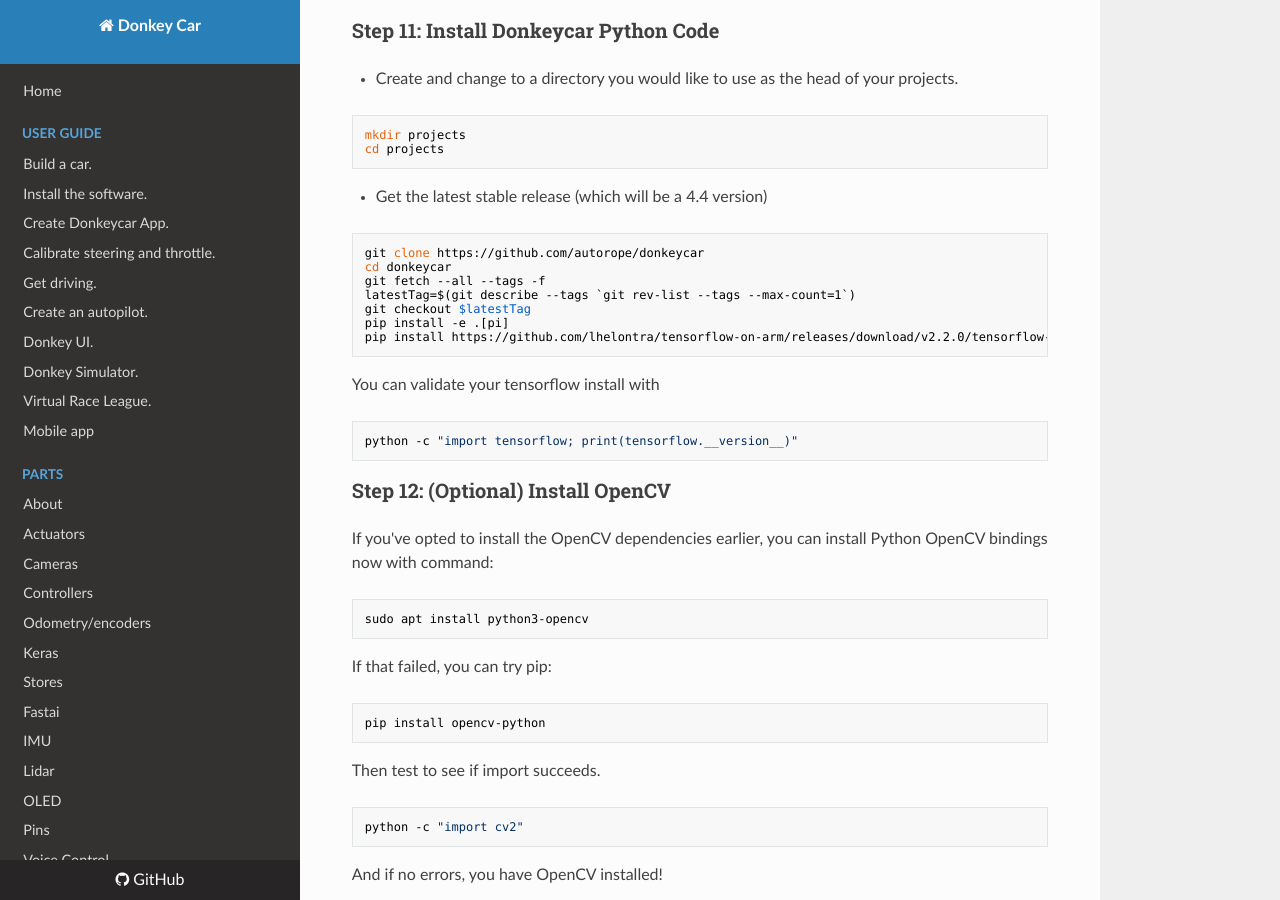
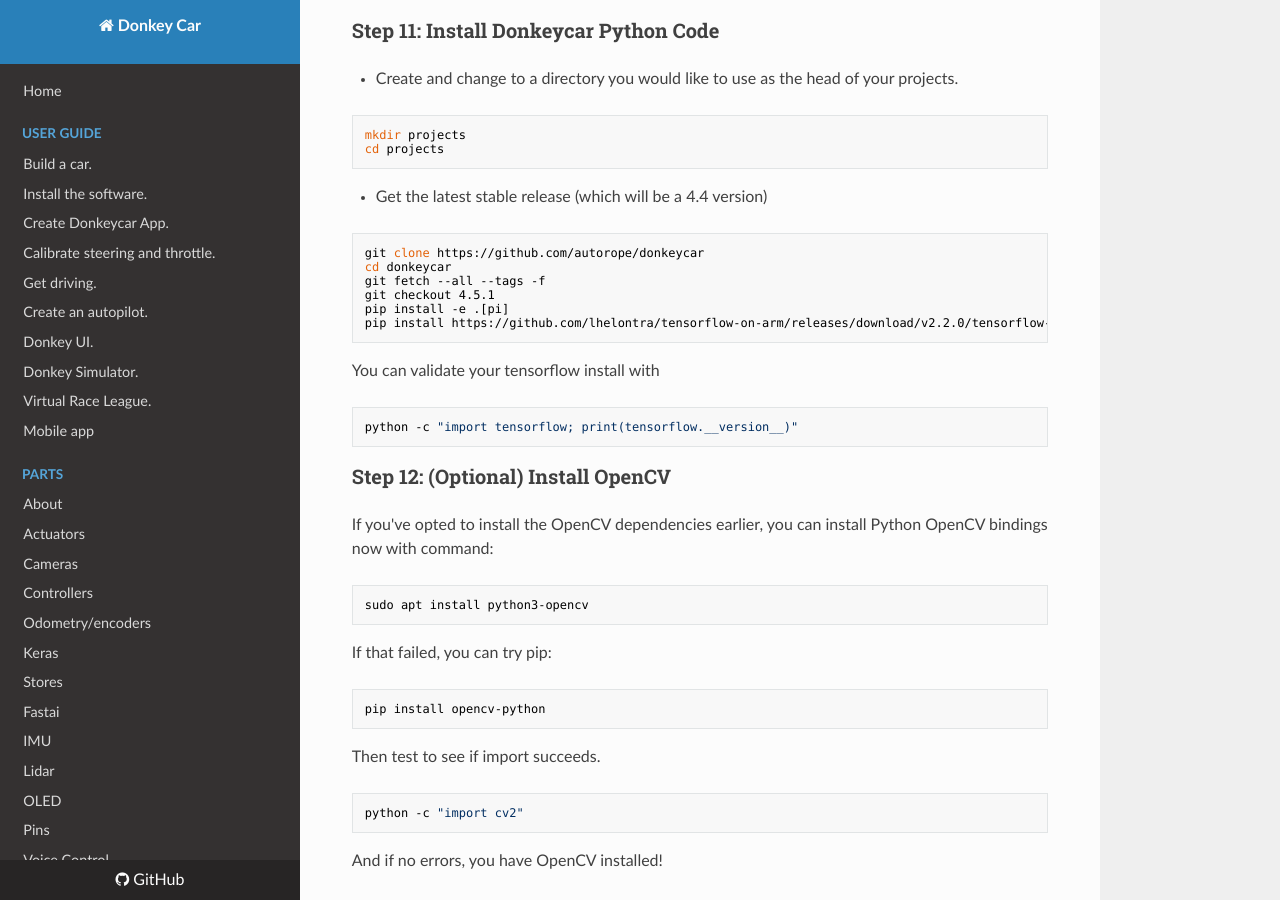
Before and after one commit to autorope/donkeydocs, an MkDocs documentation site: the page built from docs/guide/robot_sbc/setup_raspberry_pi.md, in a window 1280 px wide and 900 px high, scrolled down 8799 px. Built offline with MkDocs 1.6.1, drawn with Linux system fonts in a browser that asks for light colours; nearby versions of some CDN libraries.

Commit message:
Update setup_raspberry_pi.md
Fix tag to 4.5.1 for latest 4.5.X release.

````diff
--- a/docs/guide/robot_sbc/setup_raspberry_pi.md
+++ b/docs/guide/robot_sbc/setup_raspberry_pi.md
@@ -413,8 +413,7 @@ cd projects
 git clone https://github.com/autorope/donkeycar
 cd donkeycar
 git fetch --all --tags -f
-latestTag=$(git describe --tags `git rev-list --tags --max-count=1`)
-git checkout $latestTag
+git checkout 4.5.1
 pip install -e .[pi]
 pip install https://github.com/lhelontra/tensorflow-on-arm/releases/download/v2.2.0/tensorflow-2.2.0-cp37-none-linux_armv7l.whl
 ```
````
